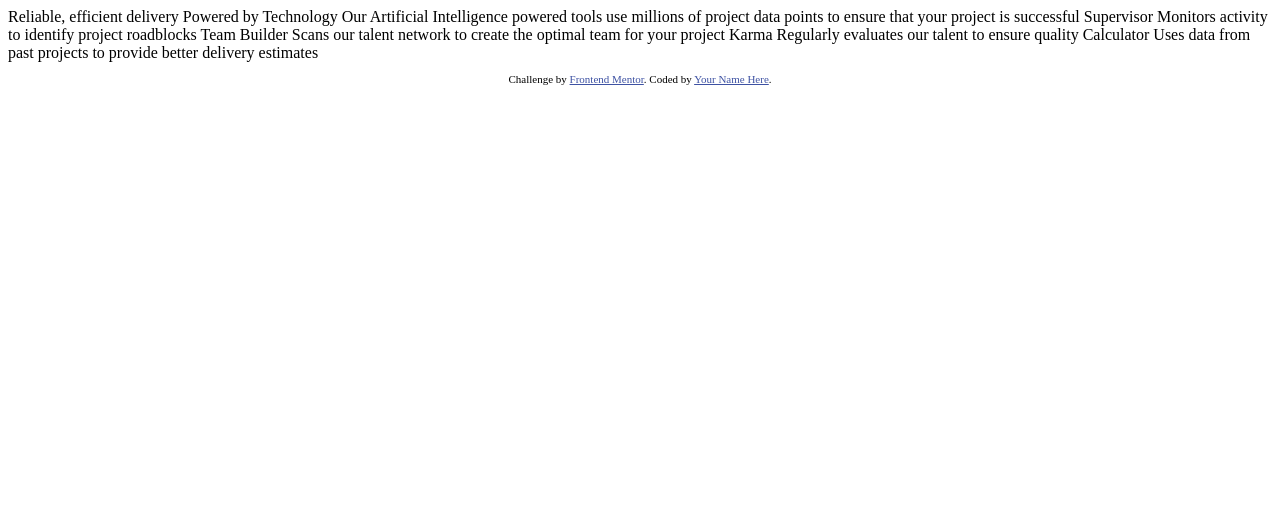
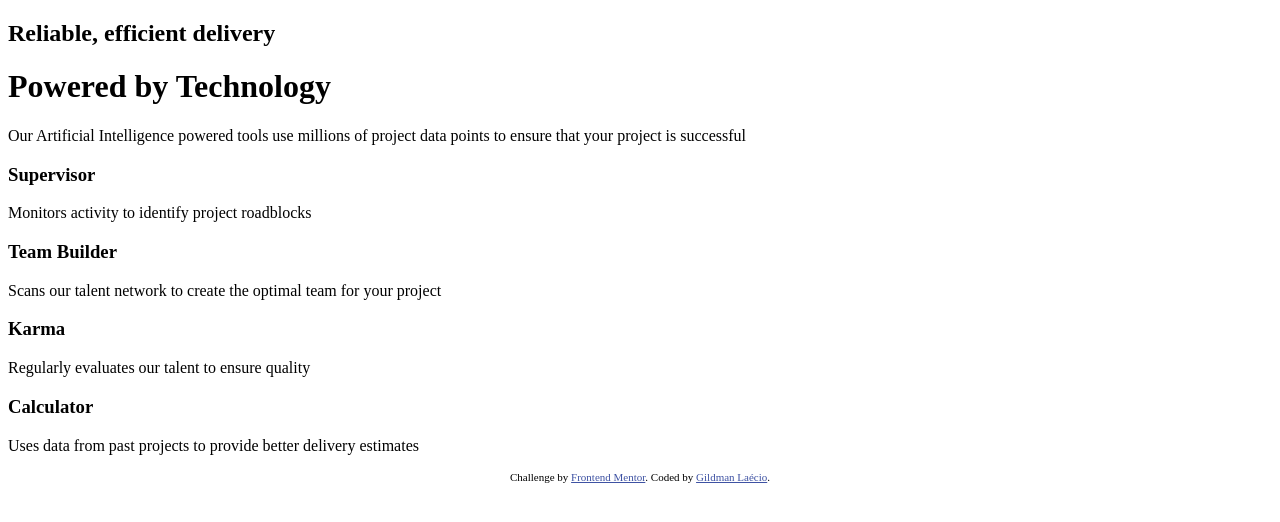
Before and after one commit to gillaercio/four-card-feature-section-master, a plain HTML site: page index.html in a window 1280 px wide. Drawn offline with Linux system fonts and the light colour scheme.

Commit message:
HTML structure created

```diff
--- /dev/null
+++ b/assets/css/index.css
@@ -0,0 +1,4 @@
+@charset "UTF-8";
+
+@import url('global.css');
+@import url('main.css');
--- /dev/null
+++ b/assets/css/main.css
@@ -0,0 +1,8 @@
+
+.attribution {
+  font-size: 11px; text-align: center;
+}
+
+.attribution a {
+  color: hsl(228, 45%, 44%);
+}
--- a/index.html
+++ b/index.html
@@ -2,43 +2,49 @@
 <html lang="en">
 <head>
   <meta charset="UTF-8">
-  <meta name="viewport" content="width=device-width, initial-scale=1.0"> <!-- displays site properly based on user's device -->
+  <meta name="viewport" content="width=device-width, initial-scale=1.0">
 
   <link rel="icon" type="image/png" sizes="32x32" href="./images/favicon-32x32.png">
 
   <title>Frontend Mentor | Four card feature section</title>
 
-  <!-- Feel free to remove these styles or customise in your own stylesheet 👍 -->
-  <style>
-    .attribution { font-size: 11px; text-align: center; }
-    .attribution a { color: hsl(228, 45%, 44%); }
-  </style>
+  <link rel="stylesheet" href="assets/css/index.css">
+
 </head>
 <body>
 
-  Reliable, efficient delivery
-  Powered by Technology
+  <header id="header">
+    <h2>Reliable, efficient delivery</h2>
+    <h1>Powered by Technology</h1>
+    <p>
+      Our Artificial Intelligence powered tools use millions of project data points
+      to ensure that your project is successful
+    </p>
+  </header>
 
-  Our Artificial Intelligence powered tools use millions of project data points
-  to ensure that your project is successful
-
-  Supervisor
-  Monitors activity to identify project roadblocks
-
-  Team Builder
-  Scans our talent network to create the optimal team for your project
-
-  Karma
-  Regularly evaluates our talent to ensure quality
-
-  Calculator
-  Uses data from past projects to provide better delivery estimates
-
+  <main class="cards">
+    <div class="card">
+      <h3 class="card-title">Supervisor</h3>
+      <p class="card-description">Monitors activity to identify project roadblocks</p>
+    </div>
+    <div class="card">
+      <h3 class="card-title">Team Builder</h3>
+      <p class="card-description">Scans our talent network to create the optimal team for your project</p>
+    </div>
+    <div class="card">
+      <h3 class="card-title">Karma</h3>
+      <p class="card-description">Regularly evaluates our talent to ensure quality</p>
+    </div>
+    <div class="card">
+      <h3 class="card-title">Calculator</h3>
+      <p class="card-description">Uses data from past projects to provide better delivery estimates</p>
+    </div>
+  </main>
 
   <footer>
     <p class="attribution">
       Challenge by <a href="https://www.frontendmentor.io?ref=challenge" target="_blank">Frontend Mentor</a>.
-      Coded by <a href="#">Your Name Here</a>.
+      Coded by <a href="https://github.com/gillaercio/four-card-feature-section-master" target="_blank">Gildman Laécio</a>.
     </p>
   </footer>
 </body>
```
Also changed, not shown: assets/css/global.css (added).
